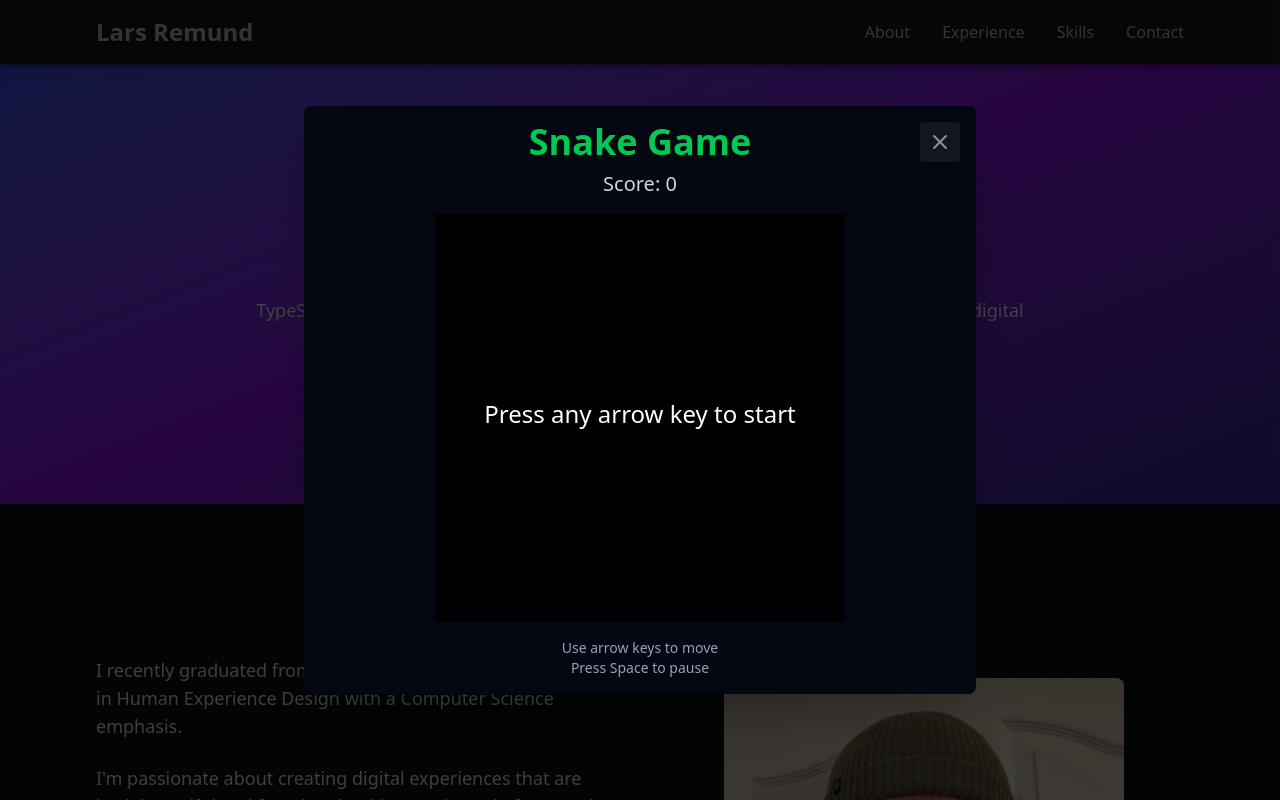
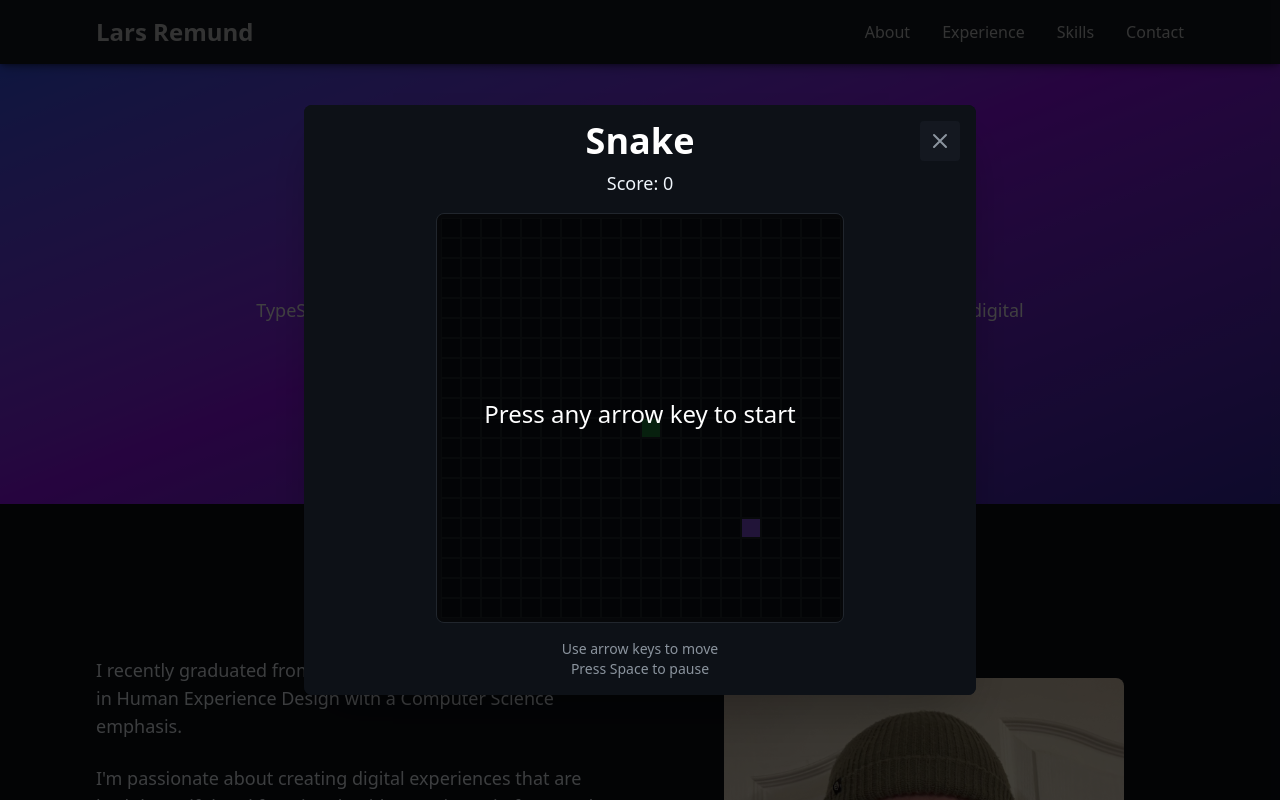
Before and after one commit to laremund/portfolio, a React (Vite) app: page / in a window 1280 px wide. Both pictures are taken after a click on the button "Play a Game Instead". Shown: the top 800 px of the page. Built offline with nearby package versions, Linux system fonts and the light colour scheme.

Commit message:
feat(SnakeGame): improve design

```diff
--- a/src/App.tsx
+++ b/src/App.tsx
@@ -279,7 +279,7 @@ function App() {
       {/* Snake Game */}
       {showGame && (
         <div className="fixed inset-0 z-[100] flex items-center justify-center p-4" style={{backgroundColor: 'rgba(0, 0, 0, 0.75)'}}>
-          <div className="relative bg-gray-950 rounded-lg shadow-2xl max-w-2xl w-full max-h-[90vh] overflow-auto">
+          <div className="relative rounded-lg shadow-2xl max-w-2xl w-full max-h-[90vh] overflow-auto" style={{backgroundColor: '#0d1117'}}>
             <button
               onClick={() => setShowGame(false)}
               className="absolute top-4 right-4 z-10 p-2 rounded transition-colors cursor-pointer"
--- a/src/components/SnakeGame/SnakeGame.tsx
+++ b/src/components/SnakeGame/SnakeGame.tsx
@@ -145,15 +145,17 @@ export default function SnakeGame() {
         cells.push(
           <div
             key={`${x}-${y}`}
-            className={`w-5 h-5 border border-gray-800 ${
-              isHead
-                ? 'bg-green-600'
+            className="w-5 h-5"
+            style={{
+              border: '1px solid #21262d',
+              backgroundColor: isHead
+                ? '#1a7f37'
                 : isSnake
-                ? 'bg-green-500'
+                ? '#238636'
                 : isFood
-                ? 'bg-red-500'
-                : 'bg-gray-900'
-            }`}
+                ? '#8250df'
+                : '#0d1117',
+            }}
           />
         );
       }
@@ -162,15 +164,17 @@ export default function SnakeGame() {
   };
 
   return (
-    <div className="flex flex-col items-center justify-center bg-gray-950 p-4">
+    <div className="flex flex-col items-center justify-center p-4" style={{backgroundColor: '#0d1117'}}>
       <div className="mb-4 text-center">
-        <h1 className="text-4xl font-bold text-green-500 mb-2">Snake Game</h1>
-        <p className="text-xl text-gray-300">Score: {score}</p>
+        <h1 className="text-4xl font-bold mb-2" style={{color: '#ffffff'}}>Snake</h1>
+        <p className="text-lg" style={{color: '#f0f6fc'}}>Score: {score}</p>
       </div>
 
       <div
-        className="relative grid gap-0 bg-gray-800 p-1"
+        className="relative grid gap-0 p-1 rounded-lg overflow-hidden"
         style={{
+          backgroundColor: '#161b22',
+          border: '1px solid #21262d',
           gridTemplateColumns: `repeat(${GRID_SIZE}, ${CELL_SIZE}px)`,
           width: `${GRID_SIZE * CELL_SIZE + 8}px`,
         }}
@@ -178,30 +182,36 @@ export default function SnakeGame() {
         {renderGrid()}
 
         {!isGameStarted && (
-          <div className="absolute inset-0 flex items-center justify-center bg-black bg-opacity-75">
-            <div className="text-center text-white">
+          <div className="absolute inset-0 flex items-center justify-center" style={{backgroundColor: 'rgba(0, 0, 0, 0.75)'}}>
+            <div className="text-center" style={{color: '#ffffff'}}>
               <p className="text-2xl mb-2">Press any arrow key to start</p>
             </div>
           </div>
         )}
 
         {isPaused && isGameStarted && (
-          <div className="absolute inset-0 flex items-center justify-center bg-black bg-opacity-75">
-            <div className="text-center text-white">
+          <div className="absolute inset-0 flex items-center justify-center" style={{backgroundColor: 'rgba(0, 0, 0, 0.75)'}}>
+            <div className="text-center" style={{color: '#ffffff'}}>
               <p className="text-2xl mb-2">Paused</p>
-              <p className="text-sm">Press Space to continue</p>
+              <p className="text-sm" style={{color: '#8b949e'}}>Press Space to continue</p>
             </div>
           </div>
         )}
 
         {isGameOver && (
-          <div className="absolute inset-0 flex items-center justify-center bg-black bg-opacity-75">
-            <div className="text-center text-white">
-              <p className="text-3xl mb-2">Game Over!</p>
-              <p className="text-xl mb-4">Final Score: {score}</p>
+          <div className="absolute inset-0 flex items-center justify-center" style={{backgroundColor: 'rgba(0, 0, 0, 0.75)'}}>
+            <div className="text-center" style={{color: '#ffffff'}}>
+              <p className="text-4xl font-bold mb-4">Game Over!</p>
+              {/* <p className="text-lg mb-4" style={{color: '#f0f6fc'}}>Final Score: {score}</p> */}
               <button
                 onClick={resetGame}
-                className="px-6 py-2 bg-green-500 hover:bg-green-600 text-white rounded"
+                className="px-6 py-2 rounded-lg transition-colors cursor-pointer"
+                style={{
+                  backgroundColor: '#0969da',
+                  color: '#ffffff',
+                }}
+                onMouseEnter={(e) => (e.target as HTMLElement).style.backgroundColor = '#0550ae'}
+                onMouseLeave={(e) => (e.target as HTMLElement).style.backgroundColor = '#0969da'}
               >
                 Play Again
               </button>
@@ -210,7 +220,7 @@ export default function SnakeGame() {
         )}
       </div>
 
-      <div className="mt-4 text-center text-gray-400 text-sm">
+      <div className="mt-4 text-center text-sm" style={{color: '#8b949e'}}>
         <p>Use arrow keys to move</p>
         <p>Press Space to pause</p>
       </div>
```
